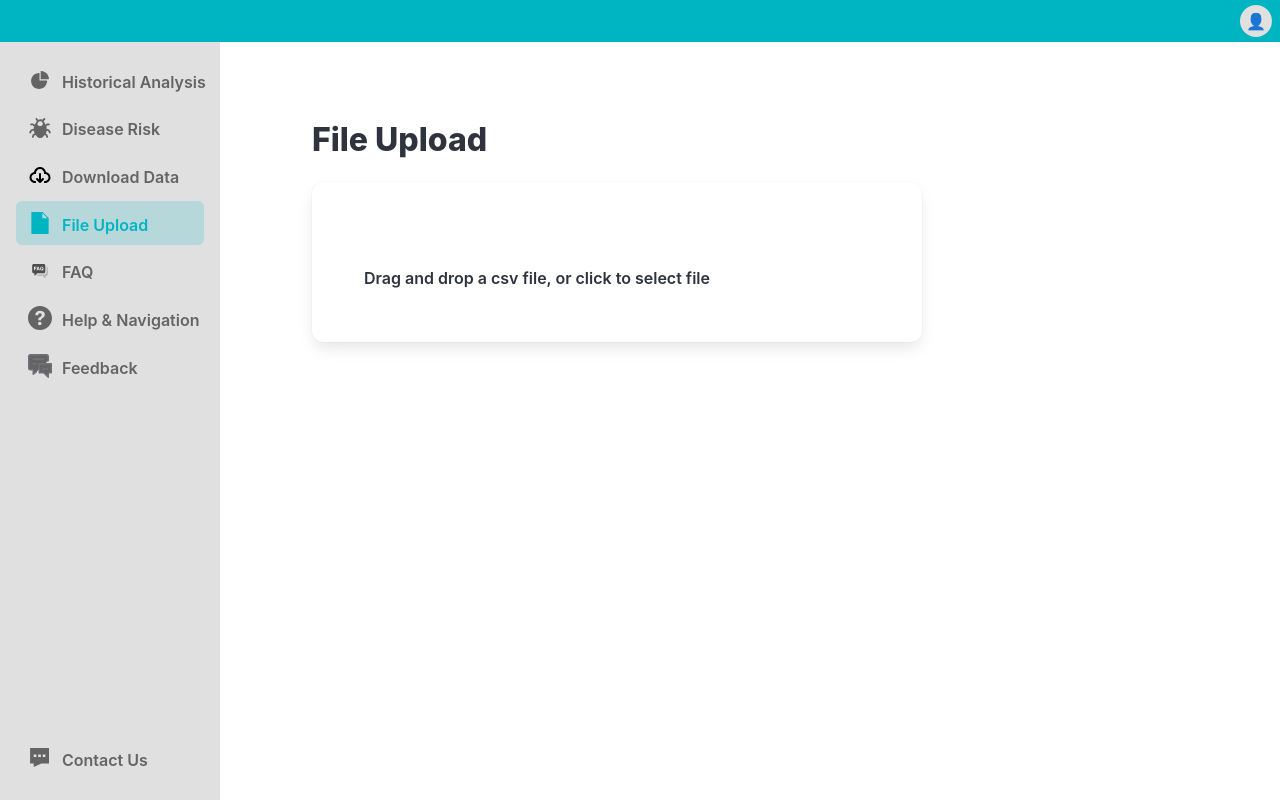
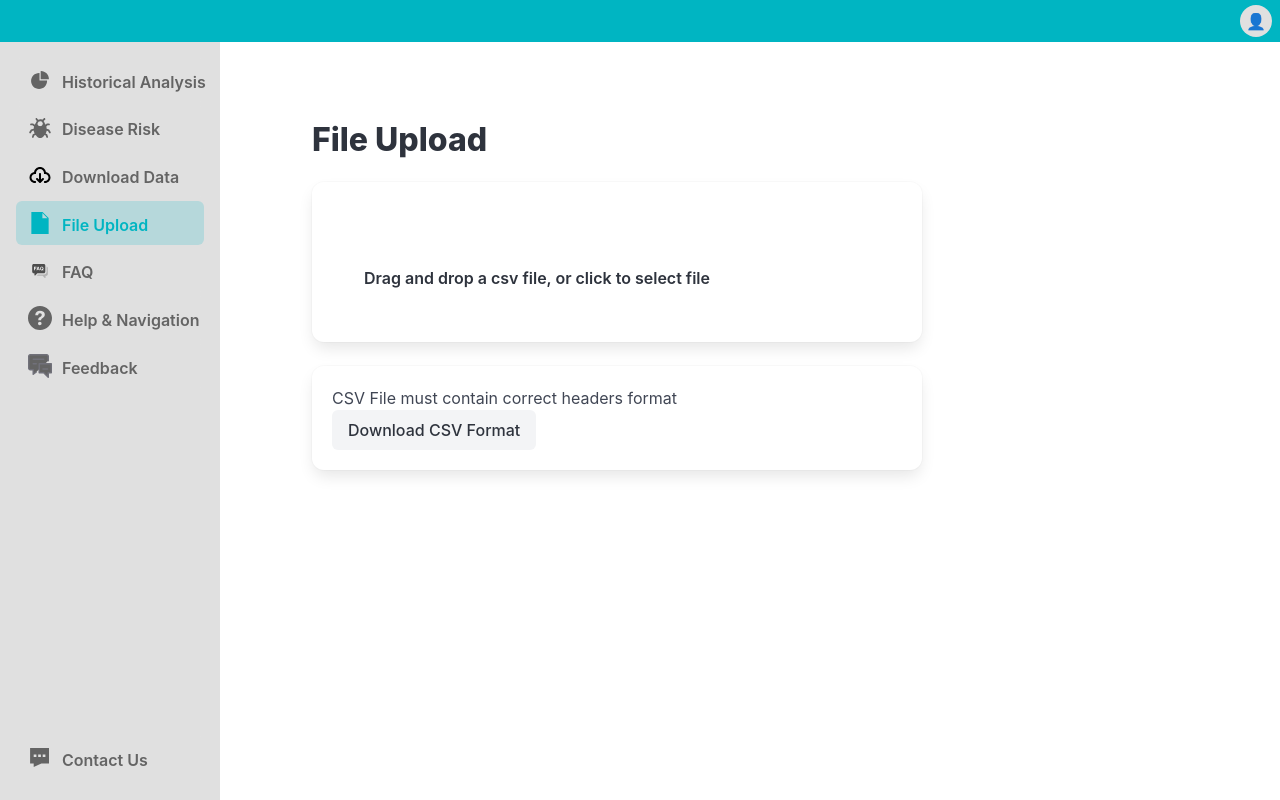
Before and after one commit to masonmarshall99/Capstone-Project-CPAS, a React (Create React App) app in the folder frontend/: page /fileupload in a window 1280 px wide. Built offline with nearby package versions, Linux system fonts and the light colour scheme; no server answers.

Commit message:
added csv format download

```diff
--- a/frontend/src/Pages/FileUpload.js
+++ b/frontend/src/Pages/FileUpload.js
@@ -12,6 +12,7 @@ import { ADD_CSV_ROW } from "../Query";
 import "bulma/css/bulma.min.css";
 import "./../Styling/CSS/Pages.css";
 import "./../Styling/CSS/FileUpload.css";
+import csvFile from './../Styling/Files/format.csv';
 
 function FileUpload() {
     return(
@@ -185,6 +186,16 @@ function FileDropzone() {
                         }
                     </div>
                 </div>
+                <div className="box">
+                    CSV File must contain correct headers format<br/>
+                    <a
+                    className="button is-light"
+                    href={csvFile}
+                    download="format.csv"
+                    >
+                        Download CSV Format
+                    </a>
+                </div>
             </div>
         </div>
     )
```
Also changed, not shown: frontend/src/Styling/Files/format.csv (added).
